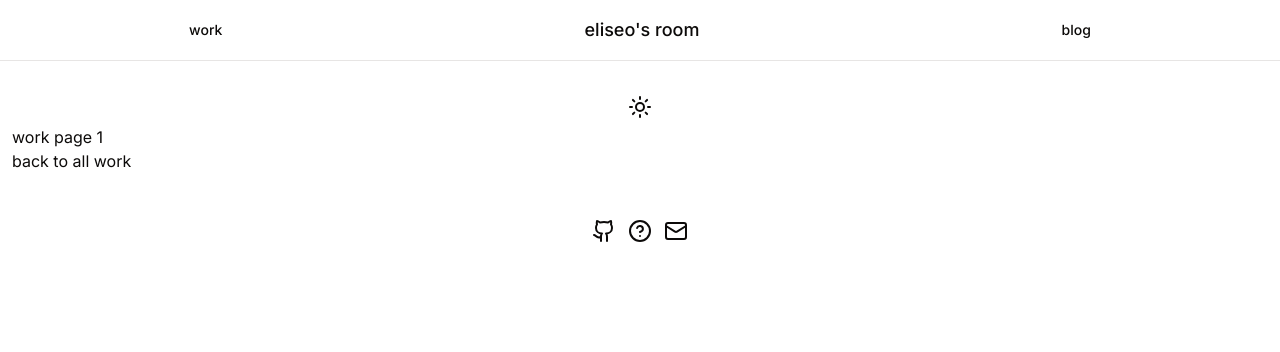
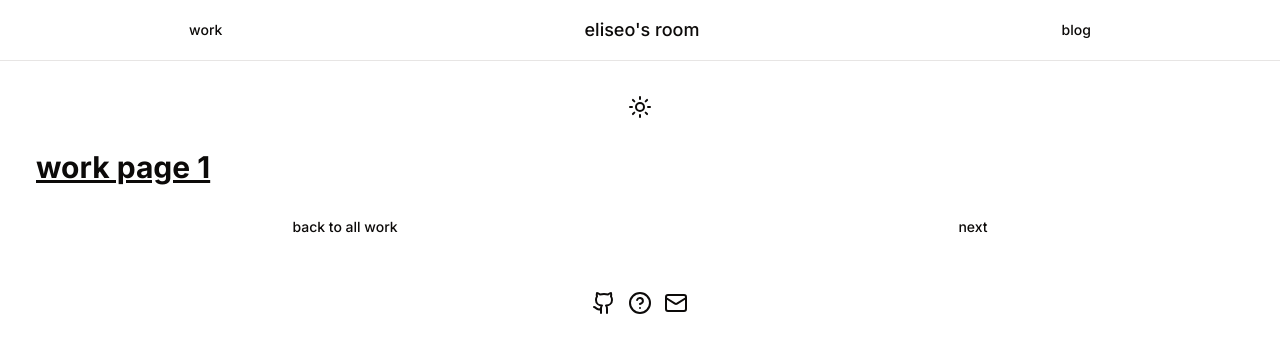
Before and after one commit to ejperez37/personal-site, a Next.js app: page /work/work-page1 in a window 1280 px wide. Shown: the top 352 px of the page. Built offline with nearby package versions, Linux system fonts and the light colour scheme.

Commit message:
Add buttons

```diff
--- a/src/app/blog/blogposts/[[...slug]]/page.tsx
+++ b/src/app/blog/blogposts/[[...slug]]/page.tsx
@@ -6,6 +6,7 @@ import {
   CardHeader,
   CardFooter,
 } from '@/components/ui/card'
+import { Button } from '@/components/ui/button'
 import { getPostData, getSortedPostsData } from '@/lib/posts'
 import NotFound from '@/app/blog/blogposts/[[...slug]]/not-found'
 import getFormattedDate from '@/lib/getFormattedDate'
@@ -55,7 +56,9 @@ export default async function Post({ params }: { params: { postId: string } }) {
       <article>
         <section dangerouslySetInnerHTML={{ __html: contentHtml }} />
         <p>
-          <Link href="/blog">back to all posts</Link>
+          <Button asChild variant="ghost">
+            <Link href="/blog">back to all posts</Link>
+          </Button>
         </p>
       </article>
     </main>
--- a/src/app/page.tsx
+++ b/src/app/page.tsx
@@ -36,8 +36,8 @@ export default function Home() {
               , but my friends call me <b>e.j.</b>! welcome to my personal site.
             </p>
             <p>
-              i wanted this to be as comfy as my own room, hence the name, so
-              please make yourself at home & enjoy!
+              i wanted this to be as comfy as my room, where my friends and i
+              would hang out(hence the name), so please make yourself at home!
             </p>
             <p className="mt-6">
               without further ado; a few things about me...
@@ -93,7 +93,7 @@ export default function Home() {
             </p>
             <p>
               this has lead to not only efficiency & efficacy, but also
-              adaptability & resiliency in everything i tackle.
+              adaptability & resiliency in everything i do.
             </p>
             <p>
               ~10 years of experience across muay thai, boxing, and jiu-jitsu;
--- a/src/app/work/(work-pages)/work-page1/page.tsx
+++ b/src/app/work/(work-pages)/work-page1/page.tsx
@@ -7,12 +7,22 @@ import {
   CardContent,
   CardDescription,
 } from '@/components/ui/card'
+import { Button } from '@/components/ui/button'
 
 export default function Page() {
   return (
     <Container>
-      <h2>work page 1</h2>
-      <Link href="/work">back to all work</Link>
+      <h2 className="text-3xl font-bold mx-6 my-6 underline text-center lg:text-left">
+        work page 1
+      </h2>
+      <div className="flex justify-around">
+        <Button asChild variant="ghost">
+          <Link href="/work">back to all work</Link>
+        </Button>
+        <Button asChild variant="ghost">
+          <Link href="/work/work-page2">next</Link>
+        </Button>
+      </div>
     </Container>
   )
 }
--- a/src/app/work/(work-pages)/work-page2/page.tsx
+++ b/src/app/work/(work-pages)/work-page2/page.tsx
@@ -7,12 +7,25 @@ import {
   CardDescription,
 } from '@/components/ui/card'
 import Link from 'next/link'
+import { Button } from '@/components/ui/button'
 
 export default function Page() {
   return (
     <Container>
-      <h2>work page 2</h2>
-      <Link href="/work">back to all work</Link>
+      <h2 className="text-3xl font-bold mx-6 my-6 underline text-center lg:text-left">
+        work page 2
+      </h2>
+      <div className="flex justify-around">
+        <Button asChild variant="ghost">
+          <Link href="/work/work-page1">prev</Link>
+        </Button>
+        <Button asChild variant="ghost">
+          <Link href="/work">back to all work</Link>
+        </Button>
+        <Button asChild variant="ghost">
+          <Link href="/work/work-page3">next</Link>
+        </Button>
+      </div>
     </Container>
   )
 }
--- a/src/app/work/(work-pages)/work-page3/page.tsx
+++ b/src/app/work/(work-pages)/work-page3/page.tsx
@@ -7,12 +7,22 @@ import {
   CardDescription,
 } from '@/components/ui/card'
 import Link from 'next/link'
+import { Button } from '@/components/ui/button'
 
 export default function Page() {
   return (
     <Container>
-      <h2>work page 3</h2>
-      <Link href="/work">back to all work</Link>
+      <h2 className="text-3xl font-bold mx-6 my-6 underline text-center lg:text-left">
+        work page 3
+      </h2>
+      <div className="flex justify-around">
+        <Button asChild variant="ghost">
+          <Link href="/work/work-page2">prev</Link>
+        </Button>
+        <Button asChild variant="ghost">
+          <Link href="/work">back to all work</Link>
+        </Button>
+      </div>
     </Container>
   )
 }
--- a/src/app/work/page.tsx
+++ b/src/app/work/page.tsx
@@ -16,7 +16,7 @@ export default function Page() {
         <p>curated web dev work</p>
       </section>
       <section className="my-3 mx-3 flex flex-col items-stretch lg:flex-row lg:justify-between">
-        <Card className="flex flex-col items-center mx-3 my-3 text-center lg:text-left">
+        <Card className="flex flex-col items-center mx-3 my-3 text-center lg:text-left hover:bg-accent hover:text-accent-foreground">
           <Link href="/work/work-page1">
             <CardContent>
               <Image
@@ -33,7 +33,7 @@ export default function Page() {
             </CardContent>
           </Link>
         </Card>
-        <Card className="flex flex-col items-center mx-3 my-3 text-center lg:text-left">
+        <Card className="flex flex-col items-center mx-3 my-3 text-center lg:text-left hover:bg-accent hover:text-accent-foreground">
           <Link href="/work/work-page2">
             <CardContent>
               <Image
@@ -50,7 +50,7 @@ export default function Page() {
             </CardContent>
           </Link>
         </Card>
-        <Card className="flex flex-col items-center mx-3 my-3 text-center lg:text-left">
+        <Card className="flex flex-col items-center mx-3 my-3 text-center lg:text-left hover:bg-accent hover:text-accent-foreground">
           <Link href="/work/work-page3">
             <CardContent>
               <Image
--- a/src/components/ListItem.tsx
+++ b/src/components/ListItem.tsx
@@ -13,7 +13,7 @@ export default function ListItem({ post }: Props) {
 
   return (
     <li className="flex justify-center">
-      <Card className="w-11/12 px-5 py-5">
+      <Card className="w-11/12 px-5 py-5 hover:bg-accent hover:text-accent-foreground">
         <Link href={`/blog/blogposts/${id}`}>
           <CardTitle className="underline text-2xl">{title}</CardTitle>
           <p>{formattedDate}</p>
```
